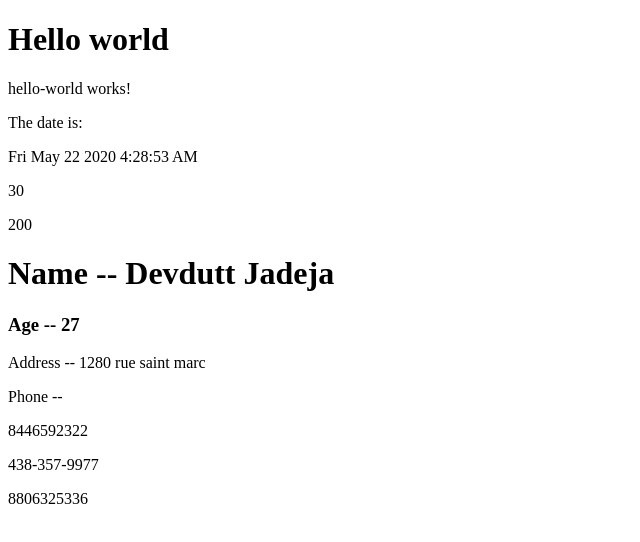
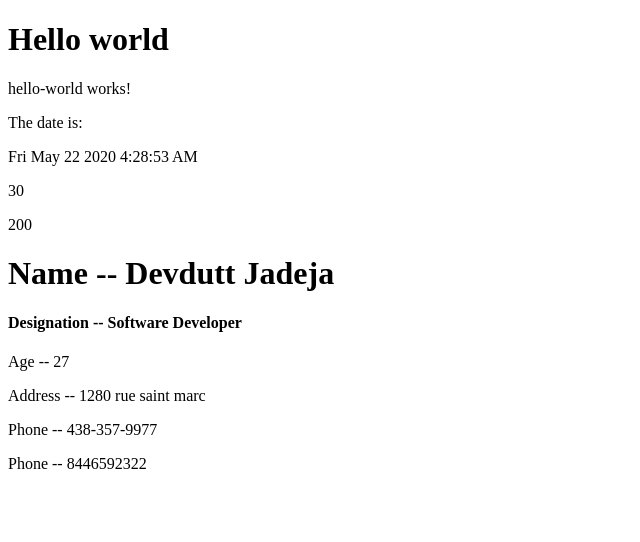
Before and after one commit to Kesav/Store, an Angular app: page / in a window 1280 px wide. Shown: the top 542 px of the page, without its empty margins (0-640 px from the left). Built offline with nearby package versions, Linux system fonts and the light colour scheme.

Commit message:
moved code from constructor to ngOnInit()

```diff
--- a/src/app/address/address.component.html
+++ b/src/app/address/address.component.html
@@ -1,13 +1,13 @@
 <div>
 
   <h1> Name -- {{ user.Name }} </h1>
-  <h3> Age -- {{ user.Age }} </h3>
+  <h4> Designation -- {{ user.Designation }}  </h4>
+  <p> Age -- {{ user.Age }} </p>
 
   <p> Address -- {{ user.Address }} </p>
 
-  <div>
-    <p> Phone -- </p>
-    <p *ngFor="let phoneNumber of user.Phone ">   {{ phoneNumber }}  </p>
+  <div *ngIf="user.Phone.length > 0">
+    <p *ngFor=" let phoneNumber of user.Phone "> Phone --  {{ phoneNumber }}  </p>
   </div>
 
 
--- a/src/app/address/address.component.ts
+++ b/src/app/address/address.component.ts
@@ -1,4 +1,4 @@
-import { Component, OnInit } from '@angular/core';
+import { Component, OnInit, Input } from '@angular/core';
 
 @Component({
   selector: 'app-address',
@@ -8,19 +8,21 @@ import { Component, OnInit } from '@angular/core';
 export class AddressComponent implements OnInit {
 
   user: any;
+  @Input('designation') designation: string;
 
   constructor() {
+  }
+
+  ngOnInit() {
 
     this.user = {
       Name : "Devdutt Jadeja",
+      Designation : this.designation,
       Age : "27",
       Address : "1280 rue saint marc",
-      Phone : [ "8446592322" , "438-357-9977","8806325336"]
-    };
+      Phone : [ "438-357-9977" , "8446592322"]
+    }
 
   }
 
-  ngOnInit() {
-  }
-
 }
--- a/src/app/app.component.html
+++ b/src/app/app.component.html
@@ -1,4 +1,4 @@
 <h1>Hello world</h1>
 <app-hello-world></app-hello-world>
 <date></date>
-<app-address></app-address>
+<app-address designation="Software Developer"></app-address>
```
Also changed, not shown: 1 other file (tests, documents, lock files or other folders).
